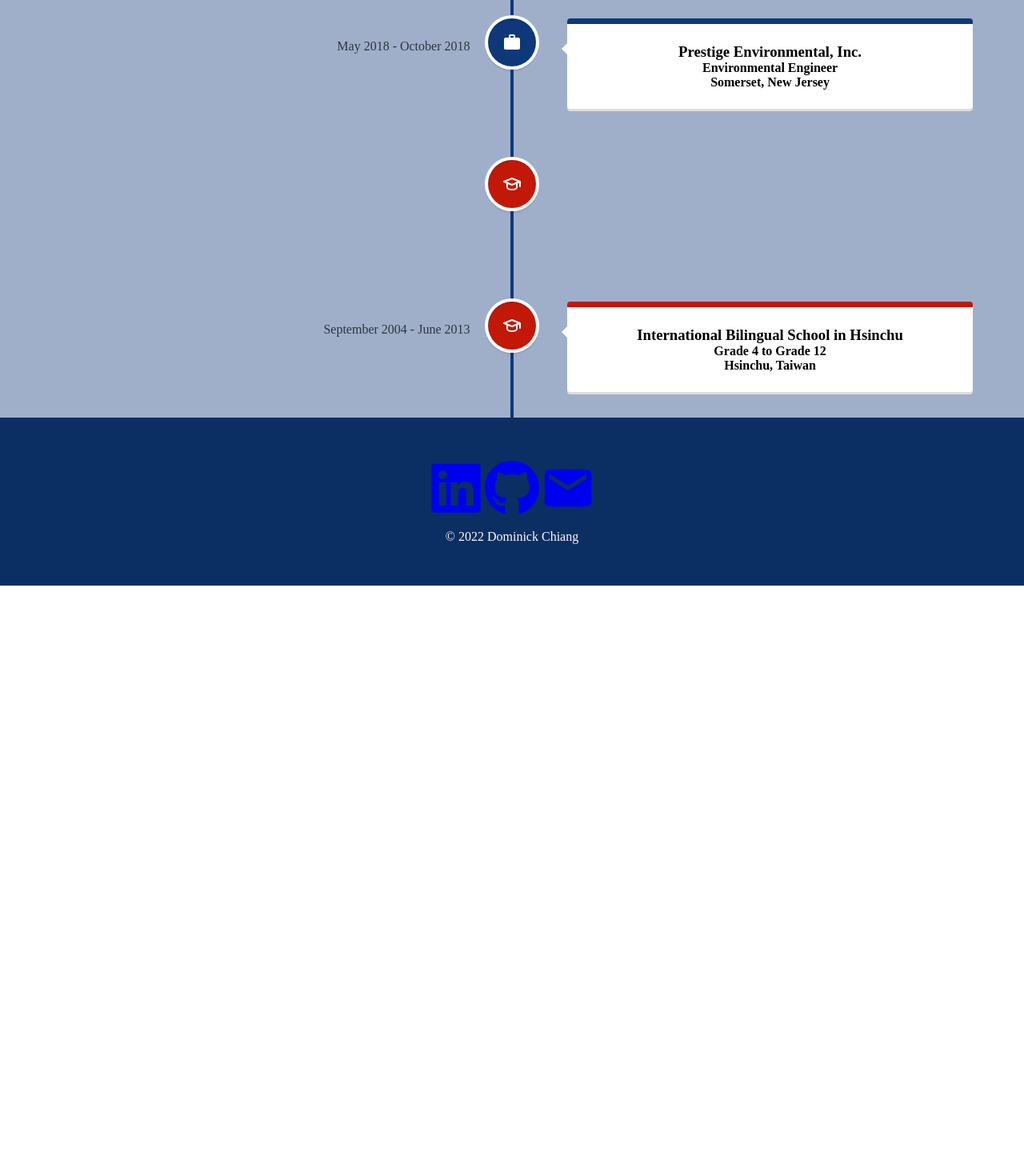
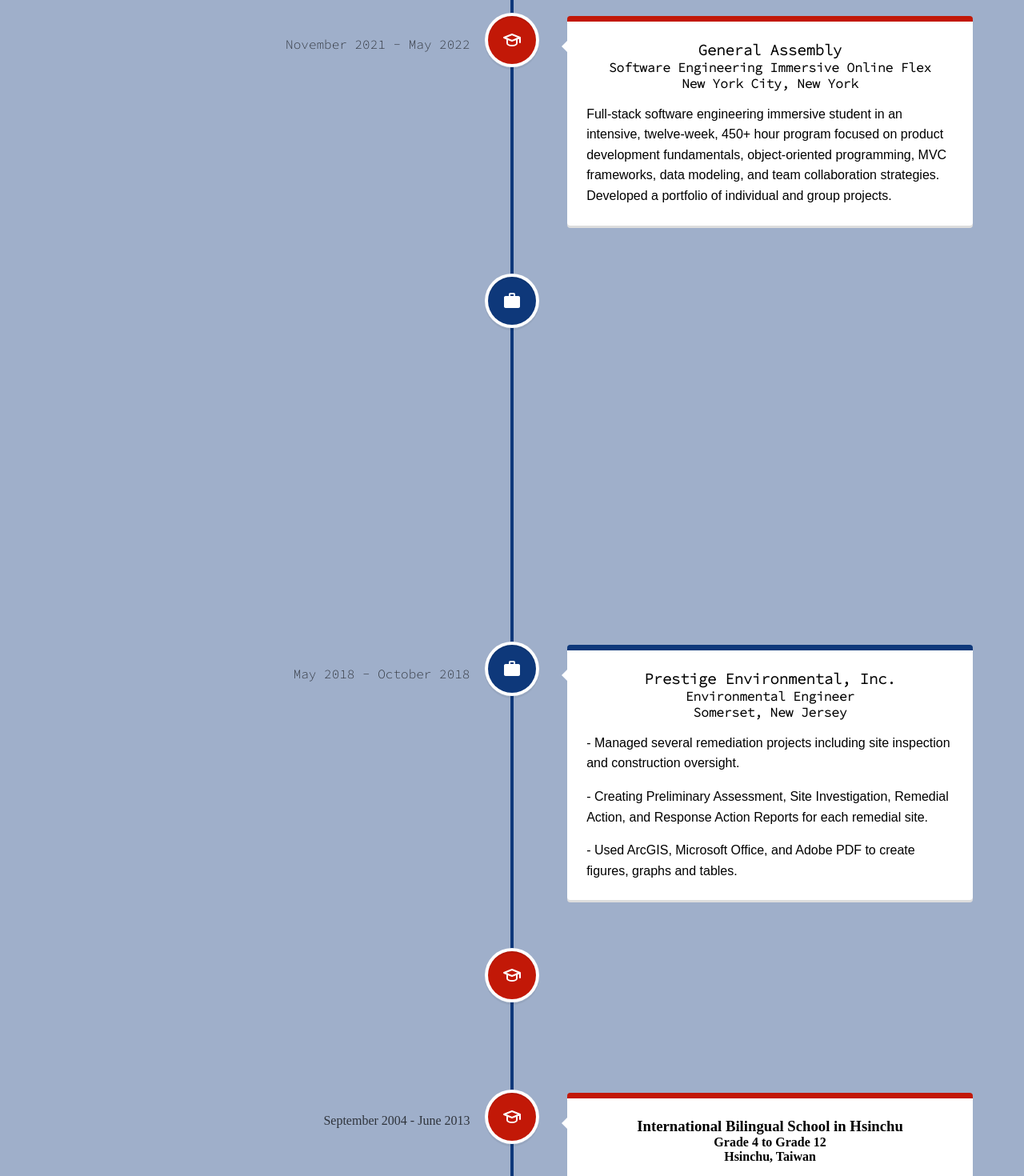
Before and after one commit to chiangd233/dchiangportfolio, a React (Create React App) app: page /dchiangportfolio/experience in a window 1280 px wide. Shown: the part 640-2110 px from the top of the page at 80% size. Before the commit the page ends 1372 px from the top, so only its background shows below. Built offline with nearby package versions, Linux system fonts and the light colour scheme.

Commit message:
additional changes

```diff
--- a/src/pages/Experience.js
+++ b/src/pages/Experience.js
@@ -1,6 +1,7 @@
 import React from "react";
 import {VerticalTimeline, VerticalTimelineElement} from 'react-vertical-timeline-component';
 import "react-vertical-timeline-component/style.min.css"
+import "../styles/experience.css"
 import {TbSchool} from "react-icons/tb"
 import {MdWork} from "react-icons/md"
 
@@ -20,6 +21,10 @@
                     <h3 className="vertical-timeline-element-title">Black and Veatch</h3>
                     <h4 className="vertical-timeline-element-subtitle">Civil Engineer - Water/Wastewater</h4>
                     <h4 className="vertical-timeline-element-subtitle">New York City, New York</h4>
+                    <p>- Designed preventative electrical improvements to one of the nation’s largest treatment plant to prevent future natural disaster damages and survive up to a 500-year flood.</p>
+                    <p>- Guided CAD team and structural/electrical engineers on design to accomplish 60% to 90% design plans in under three months</p>
+                    <p>- Adapted knowledge in multiple disciplines apart from water/wastewater, such as electrical design and site development to increase profitability in the team</p>
+                    <p>- Took lead for the civil team, after the sudden leaving of an employee, and completed submission deadlines in under a week.</p>
                 </VerticalTimelineElement>
                 <VerticalTimelineElement
                     className="vertical-timeline-element--work"
@@ -33,6 +38,7 @@
                     <h3 className="vertical-timeline-element-title">General Assembly</h3>
                     <h4 className="vertical-timeline-element-subtitle">Software Engineering Immersive Online Flex</h4>
                     <h4 className="vertical-timeline-element-subtitle">New York City, New York</h4>
+                    <p>Full-stack software engineering immersive student in an intensive, twelve-week, 450+ hour program focused on product development fundamentals, object-oriented programming, MVC frameworks, data modeling, and team collaboration strategies. Developed a portfolio of individual and group projects.</p>
                 </VerticalTimelineElement>
                 <VerticalTimelineElement
                     className="vertical-timeline-element--work"
@@ -46,6 +52,9 @@
                     <h3 className="vertical-timeline-element-title">Colliers Engineering and Design, Inc.</h3>
                     <h4 className="vertical-timeline-element-subtitle">Water Wastewater Engineer</h4>
                     <h4 className="vertical-timeline-element-subtitle">Red Bank, New Jersey</h4>
+                    <p>- Designed pump station improvements after damages from Hurricane Ida in under 3 weeks to prevent loss of sanitary service to hundreds of people.</p>
+                    <p>- Managed all associated permits with the NJDEP to reduce design period by one year and made transition smooth from design to construction</p>
+                    <p>- Utilized ArcGIS and AutoCAD to design plans and figures more efficiently, which brought professionalism and quality to our work.</p>
                 </VerticalTimelineElement>
                 <VerticalTimelineElement
                     className="vertical-timeline-element--work"
@@ -59,6 +68,9 @@
                     <h3 className="vertical-timeline-element-title">Prestige Environmental, Inc.</h3>
                     <h4 className="vertical-timeline-element-subtitle">Environmental Engineer</h4>
                     <h4 className="vertical-timeline-element-subtitle">Somerset, New Jersey</h4>
+                    <p>- Managed several remediation projects including site inspection and construction oversight.</p>
+                    <p>- Creating Preliminary Assessment, Site Investigation, Remedial Action, and Response Action Reports for each remedial site.</p>
+                    <p>- Used ArcGIS, Microsoft Office, and Adobe PDF to create figures, graphs and tables.</p>
                 </VerticalTimelineElement>
                 <VerticalTimelineElement
                     className="vertical-timeline-element--education"
--- a/src/styles/experience.css
+++ b/src/styles/experience.css
@@ -3,3 +3,9 @@
 .vertical-timeline-element--work {
     font-family: 'Source Code Pro', monospace;
 }
+
+p {
+    font-family: Arial, Helvetica, sans-serif;
+    font-size: 0.625em;
+    text-align: left;
+}
```
